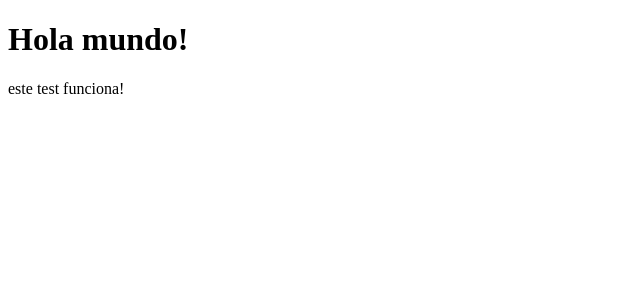
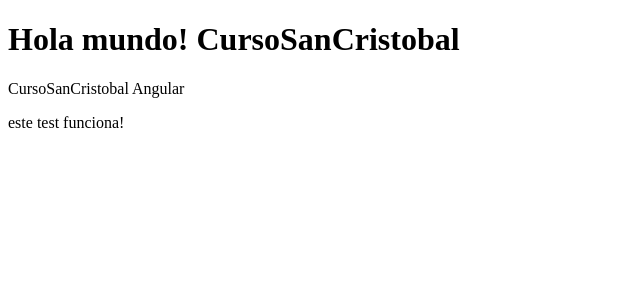
Before and after one commit to LautaroScala/GSC, an Angular app in the folder CursoSanCristobal/: page / in a window 1280 px wide. Shown: the top 300 px of the page, without its empty margins (0-640 px from the left). Built offline with nearby package versions, Linux system fonts and the light colour scheme.

Commit message:
2da clase completa angular

```diff
--- a/CursoSanCristobal/src/app/app.component.html
+++ b/CursoSanCristobal/src/app/app.component.html
@@ -1,2 +1,3 @@
-<h1>Hola mundo!</h1>
-<app-test></app-test>
+<h1>Hola mundo! {{ title }}</h1>
+<p>{{ getFullTitle() }}</p>
+<app-test [caso1]="title"></app-test>
--- a/CursoSanCristobal/src/app/app.component.ts
+++ b/CursoSanCristobal/src/app/app.component.ts
@@ -7,4 +7,8 @@ import { Component } from '@angular/core';
 })
 export class AppComponent {
   title = 'CursoSanCristobal';
+
+  getFullTitle():string {
+    return `${this.title} Angular`
+  }
 }
--- /dev/null
+++ b/CursoSanCristobal/src/app/hero.ts
@@ -0,0 +1,5 @@
+export class Hero {
+    constructor(private name:string, private  id:number){
+
+    }
+}
```
Also changed, not shown: CursoSanCristobal/src/app/test.service.ts (added, +9 -0 lines), CursoSanCristobal/src/app/test/test.component.ts (+2 -1 lines), 2 other files (tests, documents, lock files or other folders).
